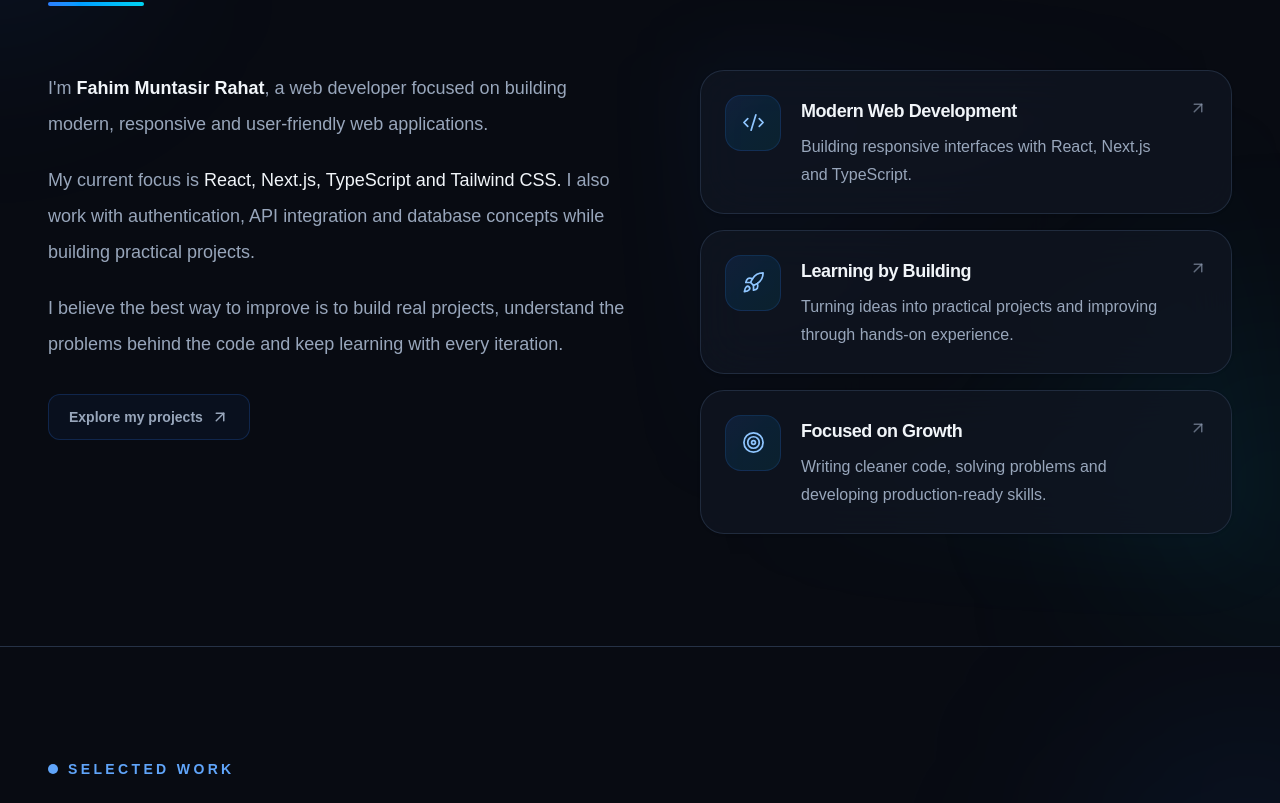
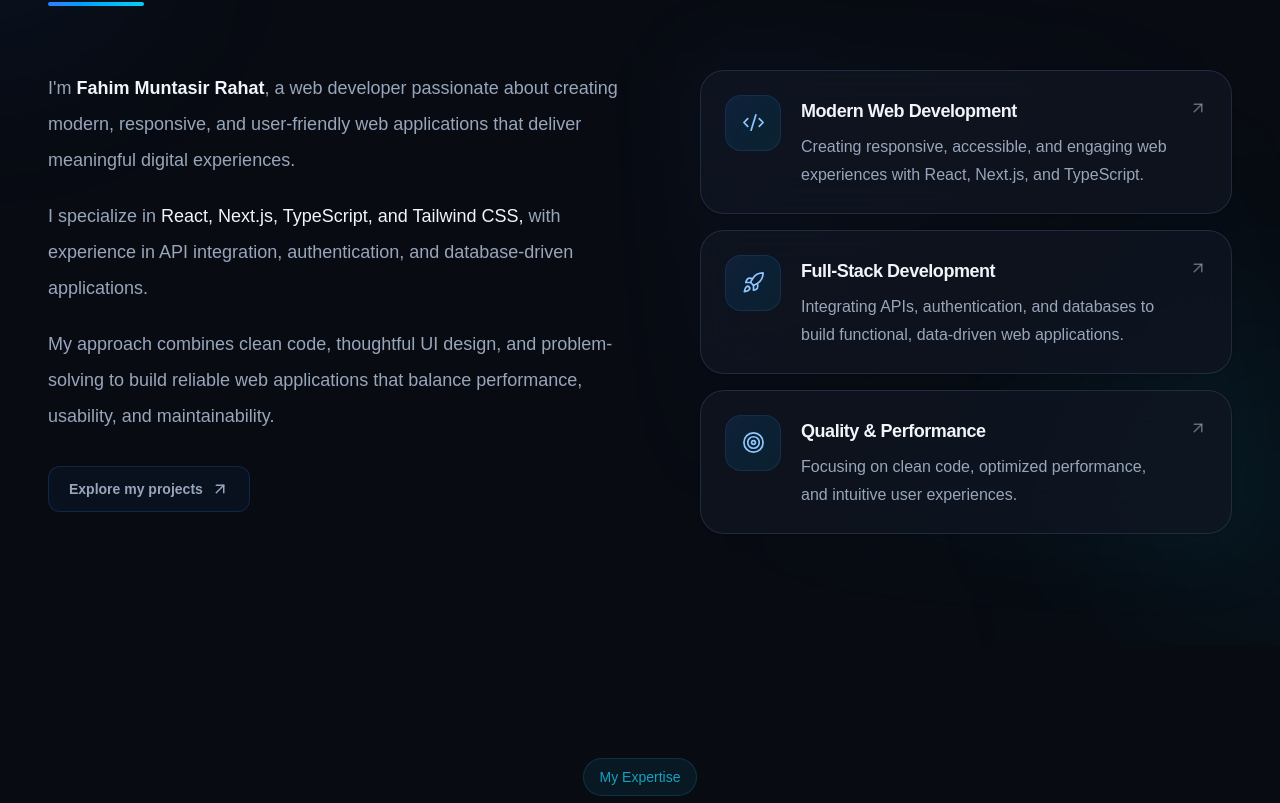
Before and after one commit to fahimrahat58/fahim-portfolio, a Next.js app: page / in a window 1280 px wide. Shown: the part 1277-2080 px from the top of the page. Built offline with nearby package versions, Linux system fonts and the light colour scheme.

Commit message:
added the cv

```diff
--- a/src/app/components/about-section.tsx
+++ b/src/app/components/about-section.tsx
@@ -8,19 +8,19 @@
     icon: Code2,
     title: "Modern Web Development",
     description:
-      "Building responsive interfaces with React, Next.js and TypeScript.",
+      "Creating responsive, accessible, and engaging web experiences with React, Next.js, and TypeScript.",
   },
   {
     icon: Rocket,
-    title: "Learning by Building",
+    title: "Full-Stack Development",
     description:
-      "Turning ideas into practical projects and improving through hands-on experience.",
+      "Integrating APIs, authentication, and databases to build functional, data-driven web applications.",
   },
   {
     icon: Target,
-    title: "Focused on Growth",
+    title: "Quality & Performance",
     description:
-      "Writing cleaner code, solving problems and developing production-ready skills.",
+      "Focusing on clean code, optimized performance, and intuitive user experiences.",
   },
 ];
 
@@ -78,23 +78,24 @@
               <span className="font-semibold text-foreground">
                 Fahim Muntasir Rahat
               </span>
-              , a web developer focused on building modern, responsive and
-              user-friendly web applications.
+              , a web developer passionate about creating modern, responsive,
+              and user-friendly web applications that deliver meaningful digital
+              experiences.
             </p>
 
             <p>
-              My current focus is{" "}
+              I specialize in{" "}
               <span className="font-medium text-foreground">
-                React, Next.js, TypeScript and Tailwind CSS.
+                React, Next.js, TypeScript, and Tailwind CSS,
               </span>{" "}
-              I also work with authentication, API integration and database
-              concepts while building practical projects.
+              with experience in API integration, authentication, and
+              database-driven applications.
             </p>
 
             <p>
-              I believe the best way to improve is to build real projects,
-              understand the problems behind the code and keep learning with
-              every iteration.
+              My approach combines clean code, thoughtful UI design, and
+              problem-solving to build reliable web applications that balance
+              performance, usability, and maintainability.
             </p>
 
             <div className="pt-3">
--- a/src/app/page.tsx
+++ b/src/app/page.tsx
@@ -15,8 +15,8 @@
       <main id="home">
         <Hero />
         <AboutSection />
+        <SkillsSection />
         <ProjectsSection />
-        <SkillsSection />
         <ServicesSection />
         <ContactSection />
       </main>
```
